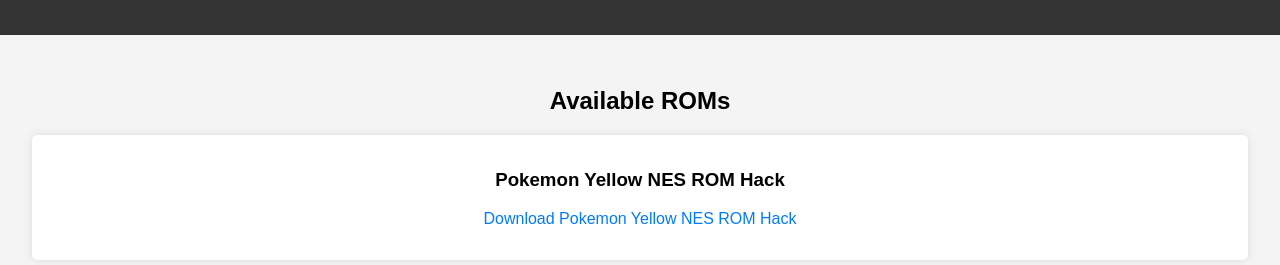
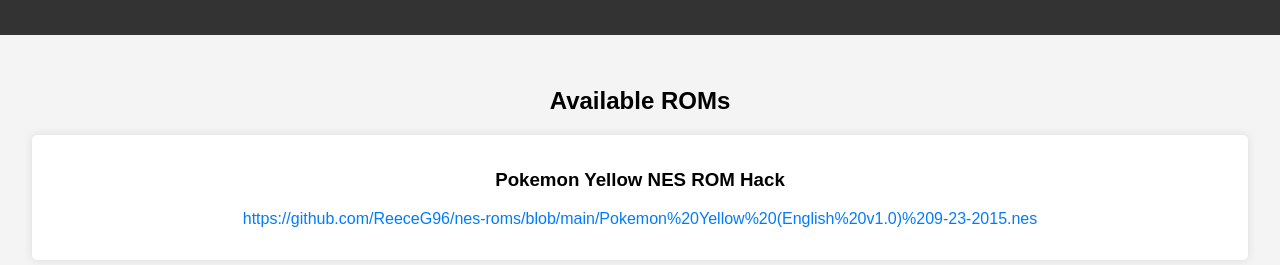
Before and after one commit to ReeceG96/nes-roms, a plain HTML site: page index.html in a window 1280 px wide. Shown: the part 77-342 px from the top of the page. Drawn offline with Linux system fonts and the light colour scheme.

Commit message:
Update index.html

```diff
--- a/index.html
+++ b/index.html
@@ -49,7 +49,7 @@
         <ul class="rom-list">
             <li>
                 <h3>Pokemon Yellow NES ROM Hack</h3>
-                <p><a href="https://github.com/ReeceG96/nes-roms/blob/572bd55643a336173de95bffecdad5c233624b3f/Pokemon%20Yellow%20(English%20v1.0)%209-23-2015.nes" download>Download Pokemon Yellow NES ROM Hack</a></p>
+                <p><a href="https://github.com/ReeceG96/nes-roms/blob/572bd55643a336173de95bffecdad5c233624b3f/Pokemon%20Yellow%20(English%20v1.0)%209-23-2015.nes" download>https://github.com/ReeceG96/nes-roms/blob/main/Pokemon%20Yellow%20(English%20v1.0)%209-23-2015.nes</a></p>
             </li>
             <!-- Add more ROMs here as needed -->
         </ul>
```
